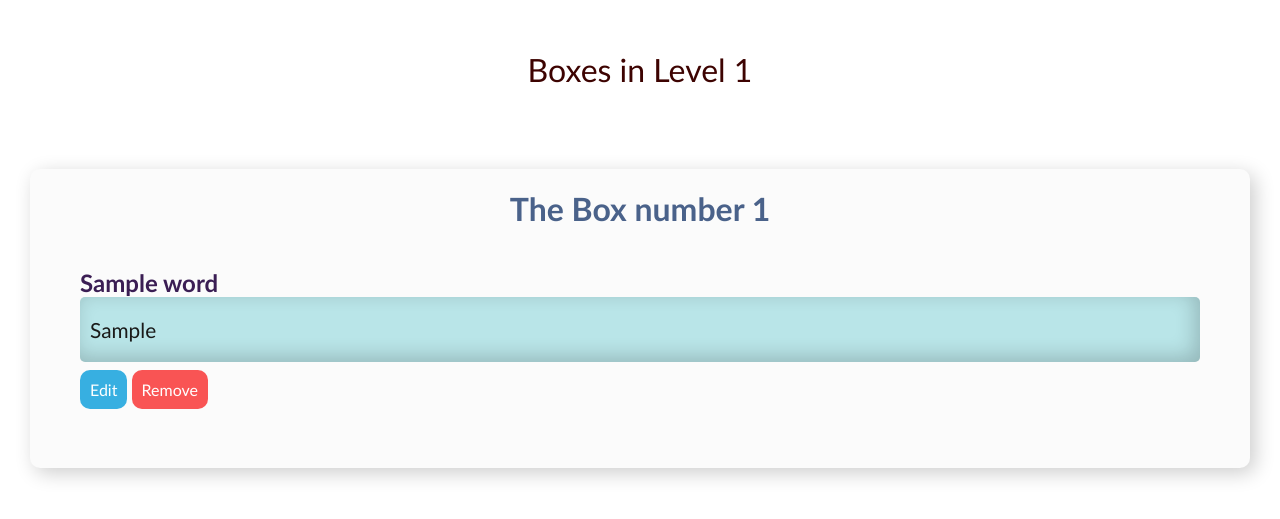
After one commit to xadla/Leitner-Box, a Django app: page /boxes/1/ in a window 1280 px wide. The commit adds this page. Shown: the top 519 px of the page. Run offline with Django 5.2, Linux system fonts and the light colour scheme; tables that the repository leaves empty hold one stand-in row (values such as "Sample post").

Commit message:
show words in pages

```diff
--- /dev/null
+++ b/boxes/static/boxes/boxes.css
@@ -0,0 +1,70 @@
+h1{
+    text-align: center;
+    font-weight: 400;
+    font-size: 2rem;
+    color: #3D0301;
+    padding: 50px;
+}
+
+.container{
+    width: 100%;
+    display: flex;
+    justify-content: center;
+    align-items: center;
+    padding: 30px;
+    flex-direction: column;
+}
+
+.word-box{
+    padding: 20px;
+    margin-bottom: 20px;
+    width: 100%;
+    max-width: 1500px;
+    background-color: #FBFBFB;
+    border-radius: 10px;
+    box-shadow: 5px 5px 20px rgba(0, 0, 0, 0.2);
+}
+
+.word-box h3{
+    color: #4A628A;
+    text-align: center;
+    margin-bottom: 20px;
+    font-size: 2rem;
+}
+
+.word-detail{
+    padding: 20px;
+    margin: 10px;
+}
+
+.word-detail h5{
+    font-size: 1.5rem;
+    color: #3B1E54;
+}
+
+.word-detail p{
+    background-color: #B9E5E8;
+    padding: 20px 10px;
+    border-radius: 5px;
+    color: #1A1A19;
+    font-size: 1.3rem;
+    font-weight: 300;
+    box-shadow: inset -5px -5px 20px rgba(0, 0, 0, 0.2);
+}
+
+.word-detail a{
+    text-decoration: none;
+    padding: 10px;
+    border-radius: 10px;
+    line-height: 3.5;
+}
+
+.edit{
+    background-color: #37AFE1;
+    color: #fff;
+}
+
+.remove{
+    background-color: #F95454;
+    color: #fff;
+}
--- /dev/null
+++ b/boxes/templates/boxes/boxes.html
@@ -0,0 +1,30 @@
+{% extends "base.html" %}
+{% load static %}
+
+{% block style %} {% static "boxes/boxes.css" %} {% endblock style %}
+
+{% block content %}
+
+    <h1>Boxes in Level {{ id }}</h1>
+
+    {% if words %}
+    <div class="container">
+        {% for word in words %}
+        <div class="word-box">
+            <h3>The Box number {{ forloop.counter }}</h3>
+            {% for w in word %}
+            <div class="word-detail">
+                <h5>{{ w.name }}</h5>
+                <p>{{ w.explain }}</p>
+                <a href="#" class="edit">Edit</a>
+                <a href="#" class="remove">Remove</a>
+            </div>
+            {% endfor %}
+        </div>
+        {% endfor %}
+    </div>
+    {% else %}
+        <h2>This Box is Empty</h2>
+    {% endif %}
+
+{% endblock content %}
--- a/boxes/urls.py
+++ b/boxes/urls.py
@@ -10,5 +10,5 @@ app_name = "boxes"
 urlpatterns = [
     path("add_word/", AddWord.as_view(), name="add_word"),
     path("add_box/", AddBox.as_view(), name="add_box"),
-    path("", BoxesView.as_view(), name="boxes_view"),
+    path("<int:id>/", BoxesView.as_view(), name="boxes_view"),
 ]
--- a/boxes/views.py
+++ b/boxes/views.py
@@ -91,10 +91,61 @@ class BoxesView(View):
 
     template_name = "boxes/boxes.html"
 
-    def get(self, request):
+    def get(self, request, id):
 
-        # box = BoxLevelOne.objects.first()
-        # boxWords = box.box_words_one.first()
-        # words = boxWords.words.all()
+        box = BoxLevelOne.objects.first()
+        boxWords = box.box_words_one.all()
+        words = []
+        if boxWords:
+            for bWord in boxWords:
+                words.append(list(bWord.words.all()))
 
-        return render(request, self.template_name, {"box": boxWords, "words": words})
+        if id == 2:
+            box = BoxLevelTwo.objects.first()
+            boxWords = box.box_words_two.all()
+            if boxWords:
+                words = []
+                for bWord in boxWords:
+                    words.append(list(bWord.words.all()))
+
+            else:
+                words = None
+
+        elif id == 3:
+            box = BoxLevelThree.objects.first()
+            boxWords = box.box_words_three.all()
+            if boxWords:
+                words = []
+                for bWord in boxWords:
+                    words.append(list(bWord.words.all()))
+
+            else:
+                words = None
+
+        elif id == 4:
+            box = BoxLevelFour.objects.first()
+            boxWords = box.box_words_four.all()
+            if boxWords:
+                words = []
+                for bWord in boxWords:
+                    words.append(list(bWord.words.all()))
+
+            else:
+                words = None
+
+        elif id == 5:
+            box = BoxLevelFive.objects.first()
+            boxWords = box.box_words_five.all()
+            if boxWords:
+                words = []
+                for bWord in boxWords:
+                    words.append(list(bWord.words.all()))
+
+            else:
+                words = None
+
+        return render(
+            request,
+            self.template_name,
+            {"box": boxWords, "words": words, "id": id},
+            )
--- a/pages/views.py
+++ b/pages/views.py
@@ -35,5 +35,6 @@ class HomeView(View):
                 "number2": number2,
                 "number3": number3,
                 "number4": number4,
-                "number5": number5},
+                "number5": number5
+            },
             )
```
Also changed, not shown: pages/templates/pages/home.html (+5 -5 lines), boxes/static/boxes/box.css (added), boxes/static/boxes/word.css (added).
